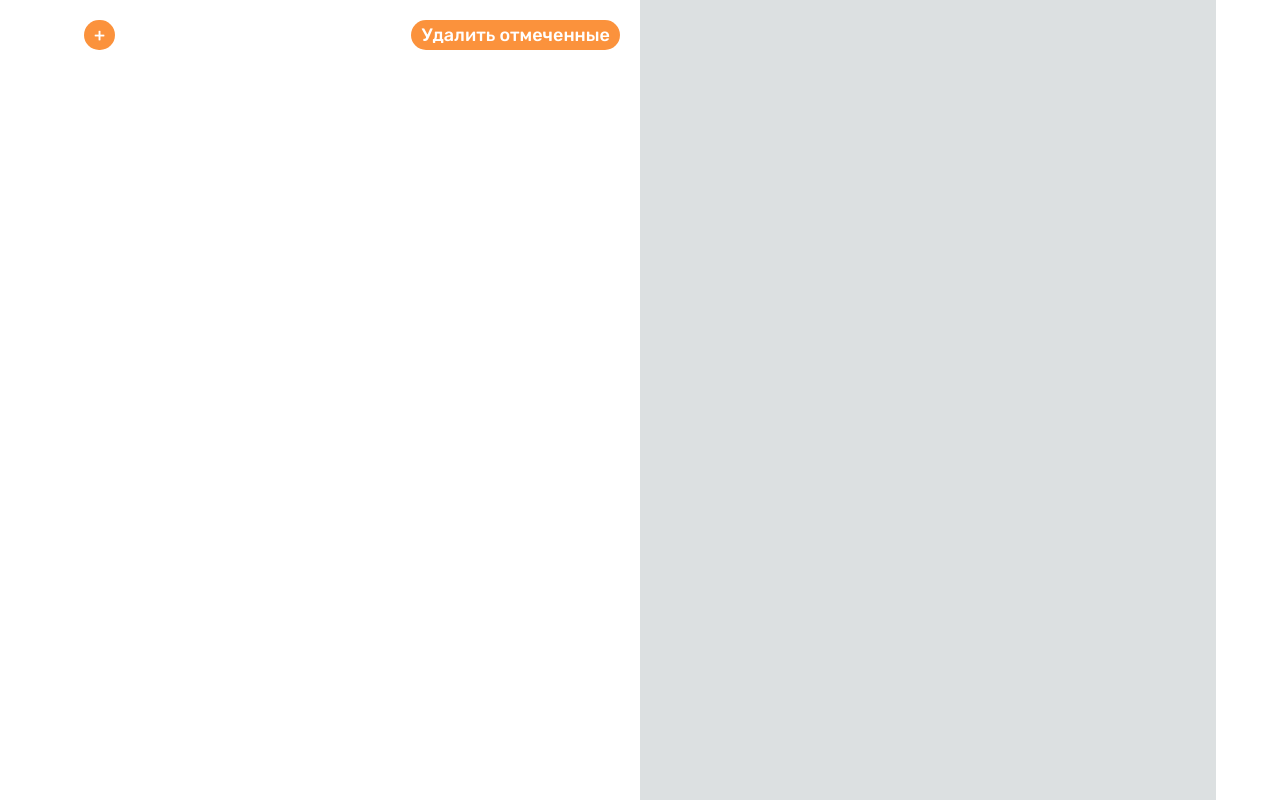
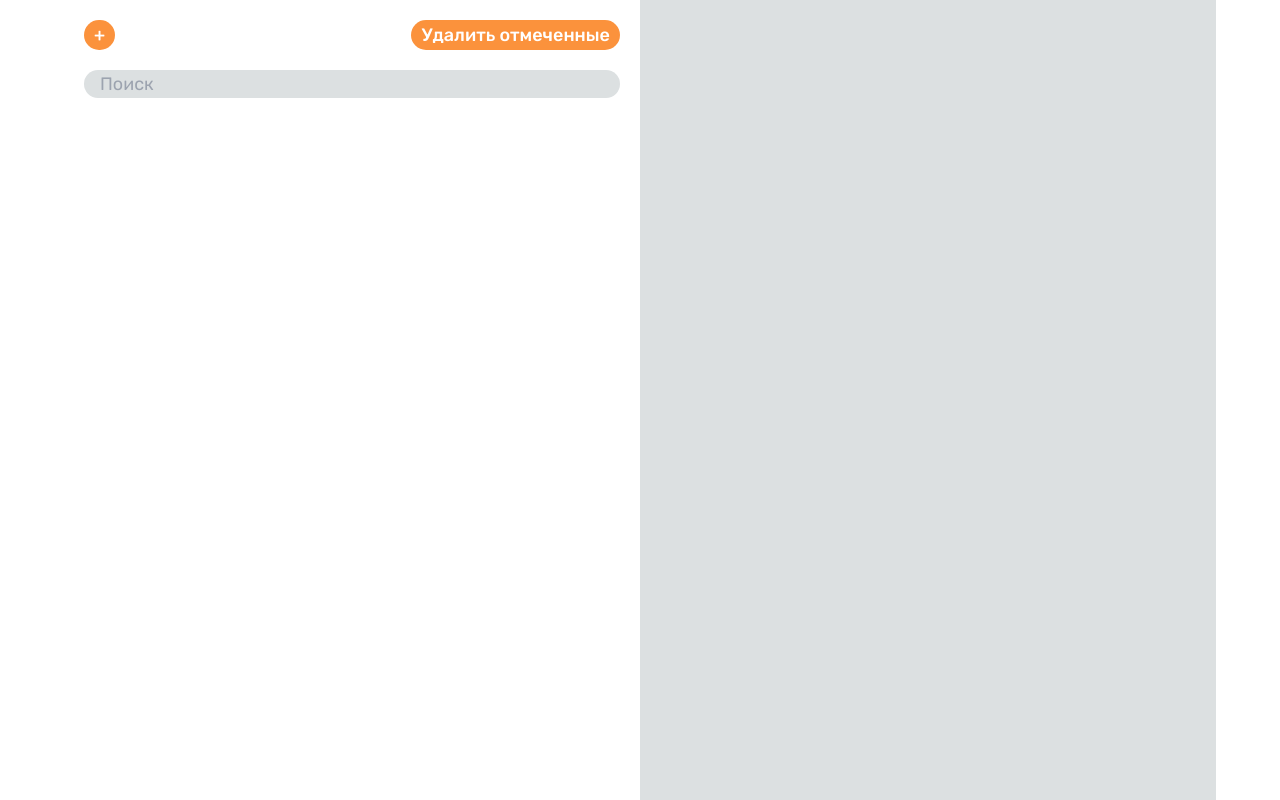
Before and after one commit to kexxxit/todo-list-app, a React (Create React App) app: page / in a window 1280 px wide. Built offline with nearby package versions, Linux system fonts and the light colour scheme.

Commit message:
search by task

```diff
--- a/src/app/stores/TaskStore.ts
+++ b/src/app/stores/TaskStore.ts
@@ -3,7 +3,10 @@ import { Task } from '../../shared/types/Task'
 
 class TaskStore {
     tasks: Task[] = localStorage.tasks ? JSON.parse(localStorage.tasks) : []
-
+    search: string = ''
+    searchedTasks: Task[] = localStorage.searchedTasks
+        ? JSON.parse(localStorage.searchedTasks)
+        : []
     activeTaskId: string | undefined =
         localStorage.activeTaskId && this.tasks.length > 0
             ? JSON.parse(localStorage.activeTaskId)
@@ -19,6 +22,9 @@ class TaskStore {
                 if (tasks.length === 0) {
                     localStorage.removeItem('task')
                     localStorage.removeItem('activeTaskId')
+                }
+                if (this.search.trim() !== '') {
+                    this.setSearchTasks()
                 }
             }
         )
@@ -36,6 +42,17 @@ class TaskStore {
                 }
             }
         )
+
+        reaction(
+            () => this.search,
+            (search) => {
+                if (search.trim() === '') {
+                    this.searchedTasks = this.tasks
+                } else {
+                    this.setSearchTasks()
+                }
+            }
+        )
     }
 
     addTask = (task: Task, parentId?: string) => {
@@ -45,6 +62,10 @@ class TaskStore {
         } else {
             this.tasks = [...this.tasks, task]
         }
+    }
+
+    setSearch = (text: string) => {
+        this.search = text
     }
 
     toggleTaskCompletion = (id: string) => {
@@ -96,6 +117,30 @@ class TaskStore {
             : undefined
     }
 
+    private setSearchTasks = () => {
+        const results: Task[] = []
+        this.tasks.forEach((task) => {
+            if (
+                task.taskName.toLowerCase().includes(this.search.toLowerCase())
+            ) {
+                results.push(task)
+            }
+            results.push(...this.searchSubtasksByName(task, this.search))
+        })
+        this.searchedTasks = results
+    }
+
+    private searchSubtasksByName = (task: Task, name: string): Task[] => {
+        const results: Task[] = []
+        task.subtasks.forEach((subtask) => {
+            if (subtask.taskName.toLowerCase().includes(name.toLowerCase())) {
+                results.push(subtask)
+            }
+            results.push(...this.searchSubtasksByName(subtask, name))
+        })
+        return results
+    }
+
     private findTaskById = (
         id: string,
         tasks: Task[] = this.tasks
@@ -135,7 +180,9 @@ class TaskStore {
             }
             return !subtask.completed
         })
-        task.subtasks.forEach((subtask) => this.deleteCompletedSubtasks(subtask))
+        task.subtasks.forEach((subtask) =>
+            this.deleteCompletedSubtasks(subtask)
+        )
     }
 
     private containsActiveTask = (task: Task): boolean => {
--- a/src/widgets/taskCreationPopup/taskCreationPopup.tsx
+++ b/src/widgets/taskCreationPopup/taskCreationPopup.tsx
@@ -46,7 +46,7 @@ const TaskCreationPopup: FC<TaskCreationPopupProps> = ({ onClose }) => {
                         placeholder='Название задачи'
                     />
                     <textarea
-                        className='w-full mb-2'
+                        className='w-full mb-2 resize-none'
                         value={text}
                         onChange={(e) => setText(e.target.value)}
                         placeholder='Текст задачи'
--- a/src/widgets/taskList/taskList.tsx
+++ b/src/widgets/taskList/taskList.tsx
@@ -2,11 +2,22 @@ import React, { FC } from 'react'
 import { observer } from 'mobx-react-lite'
 import taskStore from '../../app/stores/TaskStore'
 import TaskItem from '../../shared/ui/taskItem'
+import { useStores } from '../../app/RootStoreContext'
 
 const TaskList: FC = () => {
+    const {
+        tasks: { tasks, searchedTasks, search, setSearch },
+    } = useStores()
     return (
         <div className='my-5'>
-            {taskStore.tasks.map((task) => (
+            <input
+                onChange={(e) => setSearch(e.target.value)}
+                type='text'
+                value={search}
+                placeholder='Поиск'
+                className='outline-none bg-[#DCE0E1] rounded-full px-4 w-full mb-5'
+            />
+            {(search.trim() === '' ? tasks : searchedTasks).map((task) => (
                 <TaskItem key={task.id} task={task} level={0} />
             ))}
         </div>
```
